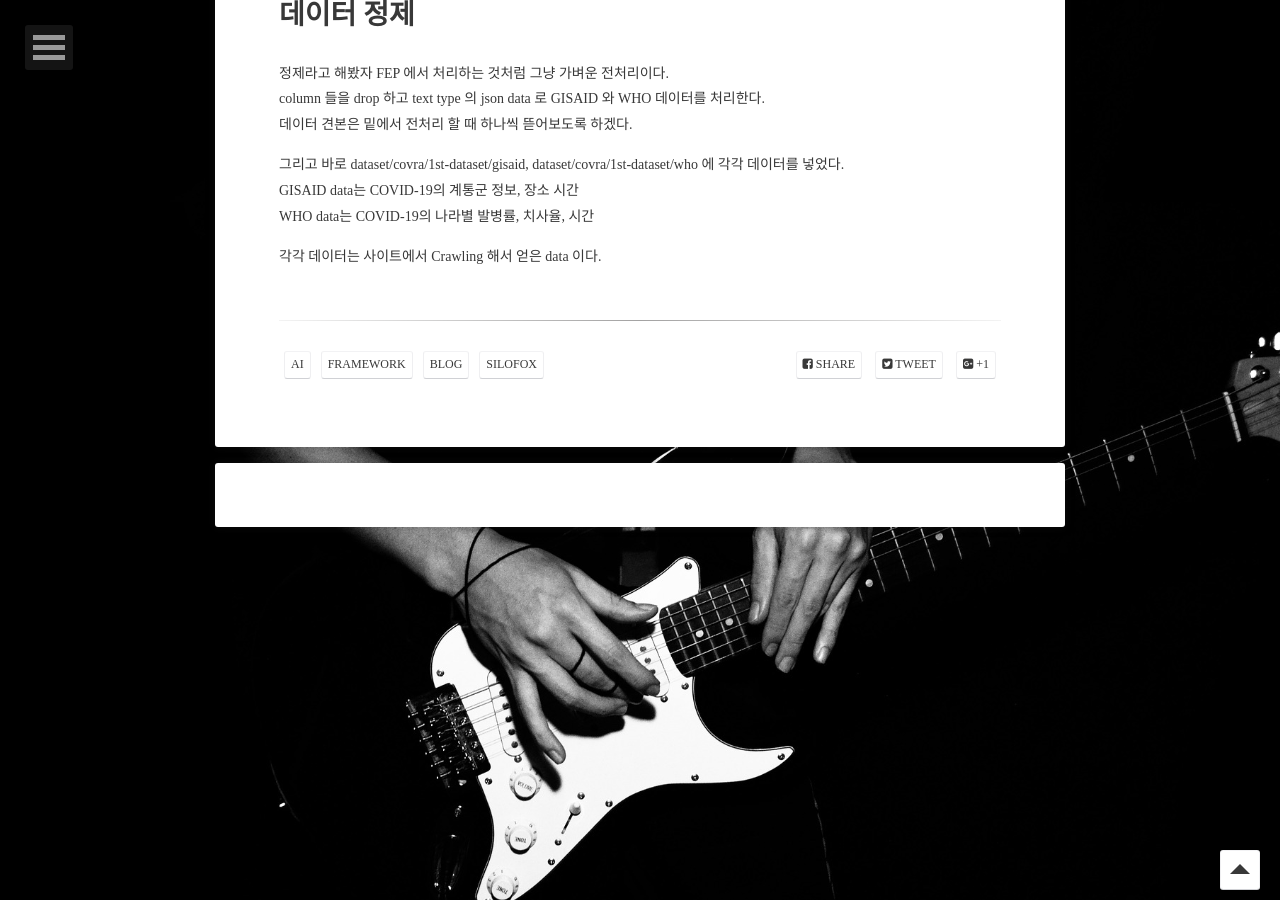
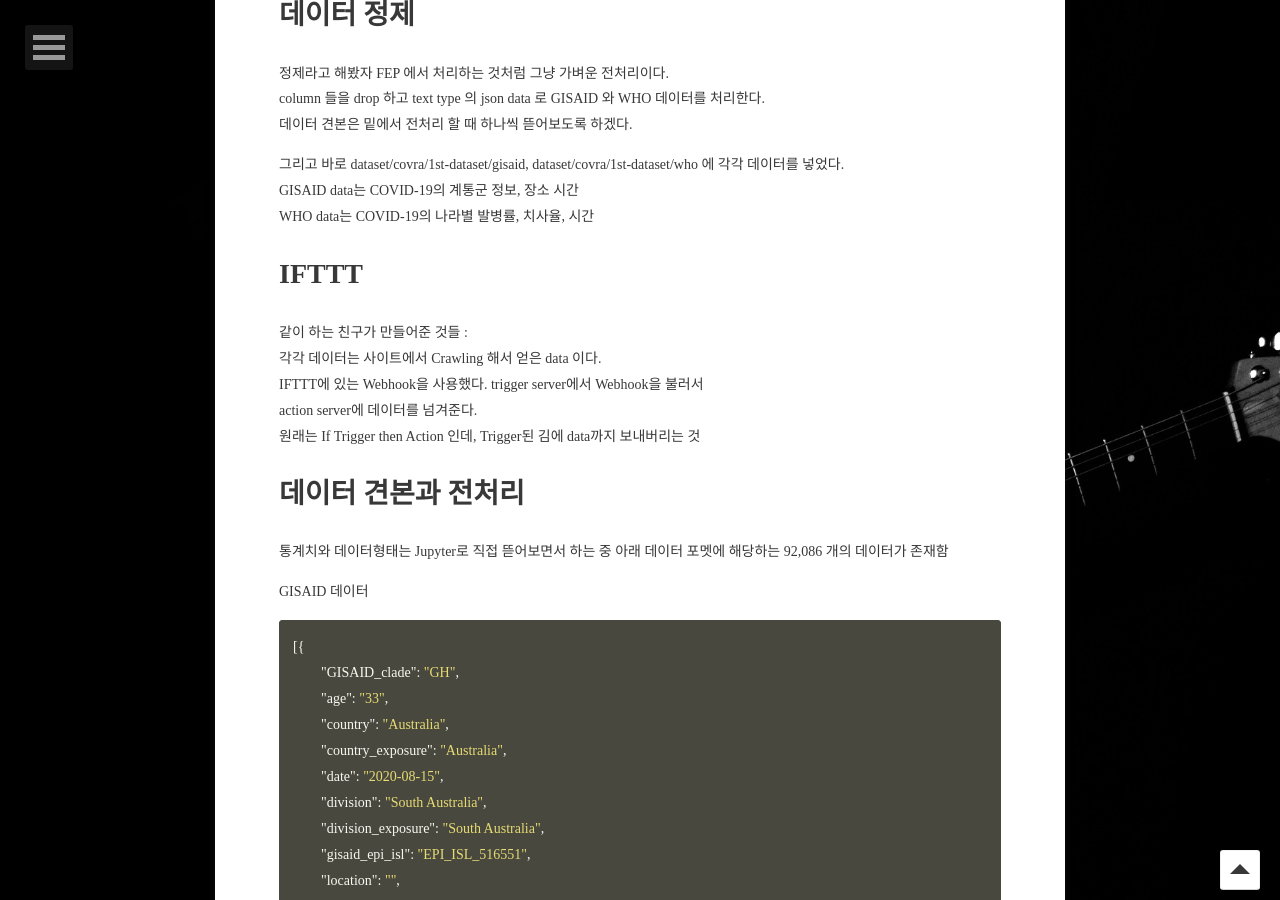
Before and after one commit to siloFoX/siloFoX.github.io, a Jekyll site: the page built from _posts/2020-09-01-ai-framework-dev-2.md, in a window 1280 px wide and 900 px high, scrolled down 698 px. Built offline with Jekyll 4.4.1, drawn with Linux system fonts in a browser that asks for light colours; some web fonts are replaced; comment, search, counter and statistics services are not loaded; some of the changed text lies outside the part shown.

Commit message:
Post ai dev 3

````diff
--- a/_posts/2020-09-01-ai-framework-dev-2.md
+++ b/_posts/2020-09-01-ai-framework-dev-2.md
@@ -2,7 +2,7 @@
 layout: post
 title:  "AI framework Development 2"
 date:   2020-09-01
-excerpt: ""
+excerpt: "데이터 전처리 방안"
 tag:
 - AI
 - framework
@@ -26,4 +26,37 @@ dataset/covra/1st-dataset/gisaid,  dataset/covra/1st-dataset/who 에 각각 데
 GISAID data는 COVID-19의 계통군 정보, 장소 시간<br>
 WHO data는 COVID-19의 나라별 발병률, 치사율, 시간
 
+# IFTTT
+
+같이 하는 친구가 만들어준 것들 : <br>
 각각 데이터는 사이트에서 Crawling 해서 얻은 data 이다.<br>
+IFTTT에 있는 Webhook을 사용했다. trigger server에서 Webhook을 불러서<br>
+action server에 데이터를 넘겨준다. <br>
+원래는 If Trigger then Action 인데, Trigger된 김에 data까지 보내버리는 것
+
+
+# 데이터 견본과 전처리
+
+통계치와 데이터형태는 Jupyter로 직접 뜯어보면서 하는 중
+아래 데이터 포멧에 해당하는 92,086 개의 데이터가 존재함
+
+GISAID 데이터
+```json
+[{
+	"GISAID_clade": "GH",
+	"age": "33",
+	"country": "Australia",
+	"country_exposure": "Australia",
+	"date": "2020-08-15",
+	"division": "South Australia",
+	"division_exposure": "South Australia",
+	"gisaid_epi_isl": "EPI_ISL_516551",
+	"location": "",
+	"pangolin_lineage": "B.1.113",
+	"region": "Oceania",
+	"region_exposure": "Oceania",
+	"strain": "Australia/SAP488/2020"
+},
+...
+]
+```
````
Also changed, not shown: _posts/2020-09-02-ai-framework-dev-3.md (added, +84 -0 lines).
